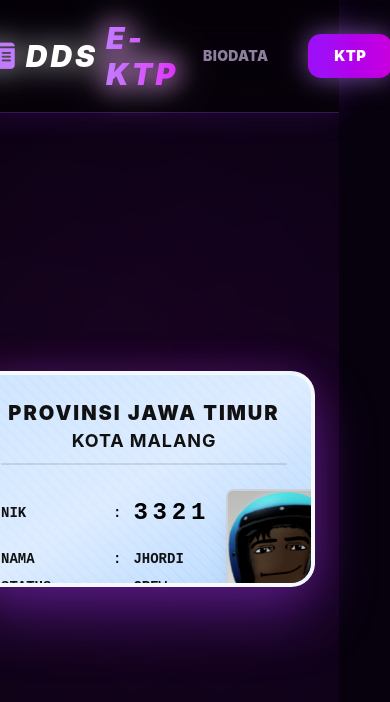
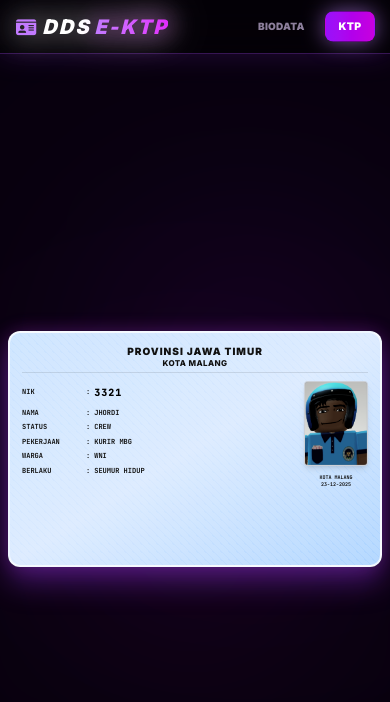
Before and after one commit to sleepyarya/JRDStore, a Vue app: page / in a window 390 px wide. Both pictures are taken after a click on the button "KTP". Shown: the top 702 px of the page. Built offline with nearby package versions, Linux system fonts and the light colour scheme.

Commit message:
fix: make layout fully responsive without scrolling

```diff
--- a/src/App.vue
+++ b/src/App.vue
@@ -4,19 +4,16 @@
     <!-- Loading Screen -->
     <Transition name="fade-loading">
       <div v-if="isLoading" class="fixed inset-0 z-50 flex items-center justify-center bg-[#07000d] overflow-hidden" style="will-change: opacity;">
-        <!-- Animated Background -->
         <div class="absolute inset-0 flex items-center justify-center pointer-events-none">
            <div class="absolute top-1/4 left-1/4 w-[40vw] h-[40vw] bg-purple-600/20 blur-[120px] rounded-full animate-pulse-fast mix-blend-screen" style="will-change: opacity, transform;"></div>
            <div class="absolute bottom-1/4 right-1/4 w-[30vw] h-[30vw] bg-fuchsia-600/20 blur-[100px] rounded-full animate-pulse-fast-delay mix-blend-screen" style="will-change: opacity, transform;"></div>
         </div>
-
-        <div class="relative z-10 flex flex-col items-center gap-6" style="will-change: transform;">
-          <i class="fa-solid fa-server text-5xl text-purple-400 animate-bounce drop-shadow-[0_0_15px_rgba(192,132,252,0.8)]"></i>
-          <h2 class="text-2xl md:text-4xl font-black italic tracking-[0.2em] text-transparent bg-clip-text bg-gradient-to-r from-purple-400 to-fuchsia-500 animate-pulse drop-shadow-[0_0_15px_rgba(217,70,239,0.5)]">
+        <div class="relative z-10 flex flex-col items-center gap-4 sm:gap-6" style="will-change: transform;">
+          <i class="fa-solid fa-server text-4xl sm:text-5xl text-purple-400 animate-bounce drop-shadow-[0_0_15px_rgba(192,132,252,0.8)]"></i>
+          <h2 class="text-xl sm:text-2xl md:text-4xl font-black italic tracking-[0.2em] text-transparent bg-clip-text bg-gradient-to-r from-purple-400 to-fuchsia-500 animate-pulse drop-shadow-[0_0_15px_rgba(217,70,239,0.5)] text-center px-4">
             LOADING DATABASE DDS
           </h2>
-          <!-- Loading Bar -->
-          <div class="w-48 md:w-64 h-1.5 bg-white/10 rounded-full overflow-hidden mt-2 relative">
+          <div class="w-32 sm:w-48 md:w-64 h-1.5 bg-white/10 rounded-full overflow-hidden mt-2 relative">
              <div class="absolute top-0 left-0 h-full bg-gradient-to-r from-purple-500 to-fuchsia-500 rounded-full animate-loading-bar" style="will-change: transform;"></div>
           </div>
         </div>
@@ -25,31 +22,31 @@
 
     <!-- Background Glow -->
     <div class="absolute inset-0 pointer-events-none overflow-hidden">
-      <div class="absolute top-1/4 left-1/4 w-[500px] h-[500px] bg-purple-600/30 blur-[150px] rounded-full mix-blend-screen animate-pulse-slow" style="will-change: opacity, transform;"></div>
-      <div class="absolute bottom-1/4 right-1/4 w-[400px] h-[400px] bg-fuchsia-900/40 blur-[150px] rounded-full mix-blend-screen animate-pulse-slow-delay" style="will-change: opacity, transform;"></div>
+      <div class="absolute top-1/4 left-1/4 w-[300px] sm:w-[500px] h-[300px] sm:h-[500px] bg-purple-600/30 blur-[100px] sm:blur-[150px] rounded-full mix-blend-screen animate-pulse-slow" style="will-change: opacity, transform;"></div>
+      <div class="absolute bottom-1/4 right-1/4 w-[200px] sm:w-[400px] h-[200px] sm:h-[400px] bg-fuchsia-900/40 blur-[100px] sm:blur-[150px] rounded-full mix-blend-screen animate-pulse-slow-delay" style="will-change: opacity, transform;"></div>
     </div>
 
     <!-- Navbar -->
-    <nav class="w-full relative z-40 px-8 py-5 border-b border-purple-500/30 bg-black/50 backdrop-blur-xl flex justify-between items-center shadow-[0_0_30px_rgba(147,51,234,0.2)]" style="will-change: transform;">
+    <nav class="w-full relative z-40 px-4 sm:px-8 py-3 sm:py-5 border-b border-purple-500/30 bg-black/50 backdrop-blur-xl flex justify-between items-center shadow-[0_0_30px_rgba(147,51,234,0.2)]" style="will-change: transform;">
       <!-- Left side: DDS E-KTP -->
       <div class="flex items-center">
-        <h1 class="text-3xl font-black italic tracking-widest text-white drop-shadow-[0_0_15px_rgba(255,255,255,0.8)] flex items-center gap-2">
-          <i class="fa-solid fa-id-card text-purple-400"></i>
+        <h1 class="text-xl sm:text-3xl font-black italic tracking-widest text-white drop-shadow-[0_0_15px_rgba(255,255,255,0.8)] flex items-center gap-1 sm:gap-2">
+          <i class="fa-solid fa-id-card text-purple-400 text-lg sm:text-3xl"></i>
           DDS <span class="text-transparent bg-clip-text bg-gradient-to-r from-purple-400 to-fuchsia-500 drop-shadow-[0_0_12px_rgba(217,70,239,0.8)]">E-KTP</span>
         </h1>
       </div>
 
       <!-- Right side menus: 2 Navbars -->
-      <div class="flex space-x-4 md:space-x-6">
+      <div class="flex space-x-2 sm:space-x-6">
         <button
           @click="activeTab = 'biodata'"
-          :class="['px-6 py-2.5 rounded-xl font-black tracking-wide uppercase text-sm transition-all duration-300 border border-transparent shadow-[0_0_15px_transparent] will-change-transform', activeTab === 'biodata' ? 'bg-gradient-to-r from-purple-600 to-fuchsia-600 text-white shadow-[0_0_25px_rgba(192,132,252,0.6)] border-purple-400/50 scale-105' : 'text-purple-200/60 hover:text-white hover:bg-white/10']"
+          :class="['px-3 sm:px-6 py-1.5 sm:py-2.5 rounded-lg sm:rounded-xl font-black tracking-wide uppercase text-[10px] sm:text-sm transition-all duration-300 border border-transparent shadow-[0_0_15px_transparent] will-change-transform', activeTab === 'biodata' ? 'bg-gradient-to-r from-purple-600 to-fuchsia-600 text-white shadow-[0_0_20px_rgba(192,132,252,0.6)] border-purple-400/50 scale-105' : 'text-purple-200/60 hover:text-white hover:bg-white/10']"
         >
           Biodata
         </button>
         <button
           @click="activeTab = 'ktp'"
-          :class="['px-6 py-2.5 rounded-xl font-black tracking-wide uppercase text-sm transition-all duration-300 border border-transparent shadow-[0_0_15px_transparent] will-change-transform', activeTab === 'ktp' ? 'bg-gradient-to-r from-purple-600 to-fuchsia-600 text-white shadow-[0_0_25px_rgba(192,132,252,0.6)] border-purple-400/50 scale-105' : 'text-purple-200/60 hover:text-white hover:bg-white/10']"
+          :class="['px-3 sm:px-6 py-1.5 sm:py-2.5 rounded-lg sm:rounded-xl font-black tracking-wide uppercase text-[10px] sm:text-sm transition-all duration-300 border border-transparent shadow-[0_0_15px_transparent] will-change-transform', activeTab === 'ktp' ? 'bg-gradient-to-r from-purple-600 to-fuchsia-600 text-white shadow-[0_0_20px_rgba(192,132,252,0.6)] border-purple-400/50 scale-105' : 'text-purple-200/60 hover:text-white hover:bg-white/10']"
         >
           KTP
         </button>
@@ -57,50 +54,49 @@
     </nav>
 
     <!-- Main Content -->
-    <main class="flex-1 w-full max-w-6xl mx-auto flex items-center justify-center p-6 relative z-10">
+    <main class="flex-1 w-full max-w-6xl mx-auto flex items-center justify-center p-2 sm:p-6 relative z-10 overflow-hidden">
 
       <!-- BIODATA TAB -->
       <Transition name="fade-scale" mode="out-in">
-        <div v-if="activeTab === 'biodata'" class="w-full max-w-4xl flex flex-col md:flex-row bg-black/40 backdrop-blur-2xl border border-purple-500/40 rounded-[2rem] p-8 md:p-14 shadow-[0_0_60px_rgba(147,51,234,0.25)] gap-12 items-center justify-center relative overflow-hidden" style="will-change: transform, opacity;">
+        <div v-if="activeTab === 'biodata'" class="w-full max-w-4xl flex flex-col md:flex-row bg-black/40 backdrop-blur-2xl border border-purple-500/40 rounded-2xl sm:rounded-[2rem] p-4 sm:p-8 md:p-14 shadow-[0_0_60px_rgba(147,51,234,0.25)] gap-4 sm:gap-8 md:gap-12 items-center justify-center relative overflow-hidden" style="will-change: transform, opacity;">
 
-          <!-- Inner Glow -->
           <div class="absolute -top-32 -right-32 w-64 h-64 bg-fuchsia-600/20 blur-[100px] rounded-full pointer-events-none"></div>
           <div class="absolute -bottom-32 -left-32 w-64 h-64 bg-purple-600/20 blur-[100px] rounded-full pointer-events-none"></div>
 
           <!-- Profile Image (Full Body) -->
           <div class="relative group z-10 shrink-0">
-            <div class="absolute inset-0 bg-gradient-to-tr from-purple-600 to-fuchsia-500 rounded-3xl blur-2xl group-hover:blur-3xl transition duration-500 opacity-60" style="will-change: filter, opacity;"></div>
-            <img src="/fullbody.png" alt="Profile Full Body" class="w-56 h-80 md:w-64 md:h-[400px] object-cover object-top rounded-3xl border-[3px] border-white/20 shadow-2xl relative z-10 transform group-hover:scale-[1.02] transition duration-300 will-change-transform" />
+            <div class="absolute inset-0 bg-gradient-to-tr from-purple-600 to-fuchsia-500 rounded-2xl sm:rounded-3xl blur-xl sm:blur-2xl group-hover:blur-3xl transition duration-500 opacity-60" style="will-change: filter, opacity;"></div>
+            <img src="/fullbody.png" alt="Profile Full Body" class="w-28 h-36 sm:w-56 sm:h-80 md:w-64 md:h-[400px] object-cover object-top rounded-2xl sm:rounded-3xl border-2 sm:border-[3px] border-white/20 shadow-2xl relative z-10 transform group-hover:scale-[1.02] transition duration-300 will-change-transform" />
           </div>
 
           <!-- Info Info -->
-          <div class="flex-1 flex flex-col gap-8 text-center md:text-left z-10 w-full">
+          <div class="flex-1 flex flex-col gap-2 sm:gap-6 md:gap-8 text-center md:text-left z-10 w-full min-h-0">
             <div>
-              <h2 class="text-5xl md:text-7xl font-black text-white mb-3 drop-shadow-[0_0_20px_rgba(255,255,255,0.4)] tracking-tight">JHORDI</h2>
-              <span class="inline-flex items-center gap-2 px-5 py-2 rounded-full bg-gradient-to-r from-purple-500/20 to-fuchsia-500/20 border border-purple-400/40 text-purple-200 font-black tracking-widest text-sm shadow-[0_0_15px_rgba(192,132,252,0.3)]">
+              <h2 class="text-3xl sm:text-5xl md:text-7xl font-black text-white mb-1 sm:mb-3 drop-shadow-[0_0_20px_rgba(255,255,255,0.4)] tracking-tight">JHORDI</h2>
+              <span class="inline-flex items-center gap-1 sm:gap-2 px-3 sm:px-5 py-1 sm:py-2 rounded-full bg-gradient-to-r from-purple-500/20 to-fuchsia-500/20 border border-purple-400/40 text-purple-200 font-black tracking-widest text-[10px] sm:text-sm shadow-[0_0_15px_rgba(192,132,252,0.3)]">
                 <i class="fa-solid fa-user-astronaut"></i> CREW
               </span>
             </div>
 
-            <div class="grid grid-cols-1 sm:grid-cols-2 gap-5 w-full">
-              <div class="bg-white/5 border border-purple-500/20 rounded-2xl p-6 backdrop-blur-md hover:bg-white/10 hover:border-purple-400/50 transition-all duration-300 group">
-                <p class="text-purple-300/70 text-xs font-bold uppercase tracking-widest mb-2 group-hover:text-purple-300 transition-colors">Nomor Induk Kependudukan (NIK)</p>
-                <p class="text-3xl font-mono font-black text-white tracking-widest drop-shadow-[0_0_10px_rgba(255,255,255,0.3)]">3321</p>
+            <div class="grid grid-cols-2 gap-2 sm:gap-5 w-full">
+              <div class="bg-white/5 border border-purple-500/20 rounded-xl sm:rounded-2xl p-2 sm:p-6 backdrop-blur-md hover:bg-white/10 hover:border-purple-400/50 transition-all duration-300 group">
+                <p class="text-purple-300/70 text-[8px] sm:text-xs font-bold uppercase tracking-widest mb-1 sm:mb-2 group-hover:text-purple-300 transition-colors truncate">NIK</p>
+                <p class="text-sm sm:text-3xl font-mono font-black text-white tracking-widest drop-shadow-[0_0_10px_rgba(255,255,255,0.3)]">3321</p>
               </div>
-              <div class="bg-white/5 border border-purple-500/20 rounded-2xl p-6 backdrop-blur-md hover:bg-white/10 hover:border-purple-400/50 transition-all duration-300 group">
-                <p class="text-purple-300/70 text-xs font-bold uppercase tracking-widest mb-2 group-hover:text-purple-300 transition-colors">Pekerjaan</p>
-                <p class="text-2xl font-black text-transparent bg-clip-text bg-gradient-to-r from-purple-300 to-fuchsia-300 drop-shadow-[0_0_10px_rgba(217,70,239,0.5)]">Kurir MBG</p>
+              <div class="bg-white/5 border border-purple-500/20 rounded-xl sm:rounded-2xl p-2 sm:p-6 backdrop-blur-md hover:bg-white/10 hover:border-purple-400/50 transition-all duration-300 group">
+                <p class="text-purple-300/70 text-[8px] sm:text-xs font-bold uppercase tracking-widest mb-1 sm:mb-2 group-hover:text-purple-300 transition-colors truncate">Pekerjaan</p>
+                <p class="text-sm sm:text-2xl font-black text-transparent bg-clip-text bg-gradient-to-r from-purple-300 to-fuchsia-300 drop-shadow-[0_0_10px_rgba(217,70,239,0.5)]">Kurir MBG</p>
               </div>
             </div>
 
             <!-- Action Buttons -->
-            <div class="flex flex-col sm:flex-row gap-4 mt-2 w-full">
-              <a href="https://www.tiktok.com/@jhordi3321" target="_blank" class="flex-1 flex items-center justify-center gap-3 py-3 px-6 bg-gradient-to-r from-gray-900 to-black hover:from-black hover:to-gray-900 border border-purple-500/30 hover:border-purple-400/80 rounded-2xl font-bold tracking-widest uppercase transition-all duration-300 shadow-lg hover:shadow-[0_0_20px_rgba(147,51,234,0.4)] group">
-                <i class="fa-brands fa-tiktok text-xl text-white group-hover:scale-110 transition-transform"></i>
+            <div class="flex flex-row gap-2 sm:gap-4 mt-1 sm:mt-2 w-full">
+              <a href="https://www.tiktok.com/@jhordi3321" target="_blank" class="flex-1 flex items-center justify-center gap-1 sm:gap-3 py-2 sm:py-3 px-2 sm:px-6 bg-gradient-to-r from-gray-900 to-black hover:from-black hover:to-gray-900 border border-purple-500/30 hover:border-purple-400/80 rounded-lg sm:rounded-2xl font-bold tracking-widest uppercase transition-all duration-300 shadow-lg hover:shadow-[0_0_20px_rgba(147,51,234,0.4)] group text-[10px] sm:text-base">
+                <i class="fa-brands fa-tiktok text-sm sm:text-xl text-white group-hover:scale-110 transition-transform"></i>
                 <span class="text-white">TikTok</span>
               </a>
-              <a href="https://discord.gg/f9caRV8DHh" target="_blank" class="flex-1 flex items-center justify-center gap-3 py-3 px-6 bg-gradient-to-r from-indigo-900/40 to-blue-900/40 hover:from-indigo-600 hover:to-blue-600 border border-blue-500/30 hover:border-blue-400/80 rounded-2xl font-bold tracking-widest uppercase transition-all duration-300 shadow-lg hover:shadow-[0_0_20px_rgba(79,70,229,0.4)] group">
-                <i class="fa-brands fa-discord text-xl text-white group-hover:scale-110 transition-transform"></i>
+              <a href="https://discord.gg/f9caRV8DHh" target="_blank" class="flex-1 flex items-center justify-center gap-1 sm:gap-3 py-2 sm:py-3 px-2 sm:px-6 bg-gradient-to-r from-indigo-900/40 to-blue-900/40 hover:from-indigo-600 hover:to-blue-600 border border-blue-500/30 hover:border-blue-400/80 rounded-lg sm:rounded-2xl font-bold tracking-widest uppercase transition-all duration-300 shadow-lg hover:shadow-[0_0_20px_rgba(79,70,229,0.4)] group text-[10px] sm:text-base">
+                <i class="fa-brands fa-discord text-sm sm:text-xl text-white group-hover:scale-110 transition-transform"></i>
                 <span class="text-white">Discord</span>
               </a>
             </div>
@@ -110,69 +106,69 @@
         <!-- KTP TAB -->
         <div v-else-if="activeTab === 'ktp'" class="w-full max-w-3xl flex justify-center perspective-1000" style="will-change: transform, opacity;">
           <!-- KTP Card design -->
-          <div class="w-full relative aspect-[1.586/1] bg-gradient-to-br from-[#c4e0ff] via-[#d6e8ff] to-[#a3cfff] rounded-3xl shadow-[0_30px_60px_rgba(147,51,234,0.4),0_0_40px_rgba(217,70,239,0.2)] border-4 border-white/80 overflow-hidden text-[#111] p-6 md:p-10 flex flex-col transform transition-transform hover:rotate-y-2 hover:rotate-x-2 hover:scale-[1.03] duration-300 group will-change-transform">
+          <div class="w-full relative aspect-[1.586/1] bg-gradient-to-br from-[#c4e0ff] via-[#d6e8ff] to-[#a3cfff] rounded-xl sm:rounded-3xl shadow-[0_15px_30px_rgba(147,51,234,0.4),0_0_20px_rgba(217,70,239,0.2)] sm:shadow-[0_30px_60px_rgba(147,51,234,0.4),0_0_40px_rgba(217,70,239,0.2)] border-2 sm:border-4 border-white/80 overflow-hidden text-[#111] p-3 sm:p-6 md:p-10 flex flex-col transform transition-transform hover:rotate-y-2 hover:rotate-x-2 hover:scale-[1.02] duration-300 group will-change-transform">
 
             <!-- Background pattern -->
-            <div class="absolute inset-0 opacity-15 pointer-events-none mix-blend-overlay" style="background-image: repeating-linear-gradient(45deg, #000 0, #000 1px, transparent 0, transparent 50%); background-size: 12px 12px; will-change: transform;"></div>
+            <div class="absolute inset-0 opacity-15 pointer-events-none mix-blend-overlay" style="background-image: repeating-linear-gradient(45deg, #000 0, #000 1px, transparent 0, transparent 50%); background-size: 8px 8px; sm:background-size: 12px 12px; will-change: transform;"></div>
 
             <!-- Hologram Overlay -->
             <div class="absolute inset-0 opacity-0 group-hover:opacity-30 transition-opacity duration-500 pointer-events-none mix-blend-color-dodge bg-gradient-to-tr from-transparent via-purple-300 to-transparent" style="will-change: opacity;"></div>
 
             <!-- Header -->
-            <div class="text-center mb-6 relative z-10 border-b-2 border-black/10 pb-2">
-              <h2 class="text-xl md:text-2xl font-black tracking-widest uppercase">PROVINSI JAWA TIMUR</h2>
-              <h3 class="text-lg md:text-xl font-bold tracking-wider uppercase">KOTA MALANG</h3>
+            <div class="text-center mb-2 sm:mb-6 relative z-10 border-b border-black/10 sm:border-b-2 pb-1 sm:pb-2">
+              <h2 class="text-[10px] sm:text-xl md:text-2xl font-black tracking-widest uppercase leading-tight">PROVINSI JAWA TIMUR</h2>
+              <h3 class="text-[8px] sm:text-lg md:text-xl font-bold tracking-wider uppercase leading-tight">KOTA MALANG</h3>
             </div>
 
             <!-- Body -->
-            <div class="flex gap-4 md:gap-8 flex-1 relative z-10">
+            <div class="flex gap-2 sm:gap-4 md:gap-8 flex-1 relative z-10">
               <!-- Text Info -->
-              <div class="flex-1 flex flex-col text-sm md:text-base font-bold gap-2 md:gap-3 font-mono">
-                <div class="flex mt-2 items-center">
-                  <span class="w-28 md:w-40 uppercase">NIK</span>
-                  <span class="mr-3">:</span>
-                  <span class="text-2xl md:text-3xl tracking-[0.2em] font-black text-black">3321</span>
+              <div class="flex-1 flex flex-col text-[7px] sm:text-sm md:text-base font-bold gap-1 sm:gap-2 md:gap-3 font-mono">
+                <div class="flex mt-1 sm:mt-2 items-center">
+                  <span class="w-16 sm:w-28 md:w-40 uppercase">NIK</span>
+                  <span class="mr-1 sm:mr-3">:</span>
+                  <span class="text-[10px] sm:text-2xl md:text-3xl tracking-[0.1em] sm:tracking-[0.2em] font-black text-black">3321</span>
                 </div>
 
-                <div class="flex mt-3">
-                  <span class="w-28 md:w-40 uppercase">Nama</span>
-                  <span class="mr-3">:</span>
+                <div class="flex mt-1 sm:mt-3">
+                  <span class="w-16 sm:w-28 md:w-40 uppercase">Nama</span>
+                  <span class="mr-1 sm:mr-3">:</span>
                   <span class="uppercase">JHORDI</span>
                 </div>
 
                 <div class="flex">
-                  <span class="w-28 md:w-40 uppercase">Status</span>
-                  <span class="mr-3">:</span>
+                  <span class="w-16 sm:w-28 md:w-40 uppercase">Status</span>
+                  <span class="mr-1 sm:mr-3">:</span>
                   <span class="uppercase">CREW</span>
                 </div>
 
                 <div class="flex">
-                  <span class="w-28 md:w-40 uppercase">Pekerjaan</span>
-                  <span class="mr-3">:</span>
+                  <span class="w-16 sm:w-28 md:w-40 uppercase">Pekerjaan</span>
+                  <span class="mr-1 sm:mr-3">:</span>
                   <span class="uppercase">KURIR MBG</span>
                 </div>
 
                 <div class="flex">
-                  <span class="w-28 md:w-40 uppercase">Kewarganegaraan</span>
-                  <span class="mr-3">:</span>
+                  <span class="w-16 sm:w-28 md:w-40 uppercase">Warga</span>
+                  <span class="mr-1 sm:mr-3">:</span>
                   <span class="uppercase">WNI</span>
                 </div>
 
                 <div class="flex">
-                  <span class="w-28 md:w-40 uppercase">Berlaku Hingga</span>
-                  <span class="mr-3">:</span>
+                  <span class="w-16 sm:w-28 md:w-40 uppercase">Berlaku</span>
+                  <span class="mr-1 sm:mr-3">:</span>
                   <span class="uppercase">SEUMUR HIDUP</span>
                 </div>
               </div>
 
               <!-- Photo & Signature Area -->
-              <div class="w-32 md:w-44 flex flex-col items-center gap-3 shrink-0">
+              <div class="w-16 sm:w-32 md:w-44 flex flex-col items-center gap-1 sm:gap-3 shrink-0">
                 <!-- Pas Foto Sebatas Dada -->
-                <div class="w-full aspect-[3/4] rounded-lg border-2 border-white/50 overflow-hidden bg-gray-400 shadow-xl relative z-10">
+                <div class="w-full aspect-[3/4] rounded sm:rounded-lg border sm:border-2 border-white/50 overflow-hidden bg-gray-400 shadow-md sm:shadow-xl relative z-10">
                   <img src="/ktp-crop.png" alt="Pas Foto" class="w-full h-full object-cover object-top grayscale-[30%] contrast-110 sepia-[10%] will-change-transform" />
                 </div>
                 <!-- Signature Loc & Date -->
-                <div class="text-[10px] md:text-xs text-center font-bold font-mono uppercase">
+                <div class="text-[5px] sm:text-[10px] md:text-xs text-center font-bold font-mono uppercase mt-1">
                   <div>KOTA MALANG</div>
                   <div>23-12-2025</div>
                 </div>
@@ -196,7 +192,6 @@ const activeTab = ref('biodata')
 const isLoading = ref(true)
 
 onMounted(() => {
-  // Animasi loading screen
   setTimeout(() => {
     isLoading.value = false
   }, 2500)
@@ -204,6 +199,8 @@ onMounted(() => {
 </script>
 
 <style>
+@import url('https://fonts.googleapis.com/css2?family=Inter:wght@400;600;800;900&family=JetBrains+Mono:wght@400;700;800&display=swap');
+
 /* Optimized Animations for 60/144hz */
 .will-change-transform {
   will-change: transform;
@@ -230,8 +227,6 @@ onMounted(() => {
   opacity: 0;
   transform: scale(0.95) translateY(-10px) rotateX(5deg);
 }
-
-@import url('https://fonts.googleapis.com/css2?family=Inter:wght@400;600;800;900&family=JetBrains+Mono:wght@400;700;800&display=swap');
 
 html, body {
   margin: 0;
```
